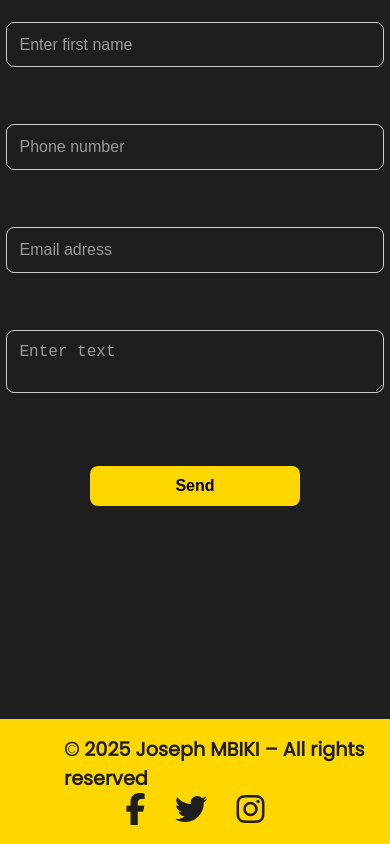
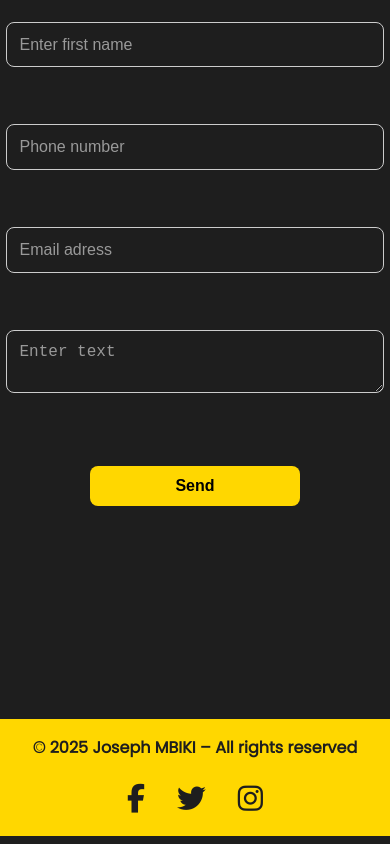
Before and after one commit to JOSEPH19-cyber/portfolio, a plain HTML site: page index.html in a window 390 px wide. Shown: the part 4027-4871 px from the top of the page. Drawn offline with Linux system fonts and the light colour scheme.

Commit message:
Mise à jour du fichier CSS

```diff
--- a/style.css
+++ b/style.css
@@ -515,63 +515,89 @@ input[type="submit"]:hover {
 
 /*___________________________________________________________________________*/
 
-/* FOOTER */
-/* Disposer mon footer*/
+/* FOOTER - Version PC par défaut */
 footer {
   width: 100%;
   min-height: 10vh;
   background-color: rgb(255, 215, 0);
   padding: 1rem 0;
-  color:  rgba(30, 30, 30, 1);
+  color: rgba(30, 30, 30, 1);
 }
-/* Disposer mon container flexbox */
-.footer-content{
-  height: 100%;
-  width: 100%;
+
+.footer-content {
+  width: 90%;
+  margin: 0 auto;
   display: flex;
   flex-direction: row;
   justify-content: space-between;
   align-items: center;
-  flex-wrap: wrap;
 }
-/* Mettre mes icônes réseaux sociaux à droite */
-.footer-right{
-  width: 20%;
+
+.footer-left {
+  font-size: 1.2rem;
+  font-weight: bold;
+  margin-left: 1rem;
+}
+
+.footer-right {
   display: flex;
-  flex-direction: row;
-  justify-content: space-around;
-  align-items: center;
+  gap: 1.5rem;
+  margin-right: 1rem;
 }
-/* agrandir la taille de mes icônes */
+
 .footer-right i {
   font-size: 2rem;
   color: rgba(30, 30, 30, 1);
+  transition: transform 0.3s ease-in-out;
 }
-/* Donner une taille au paragraphe de mon footer */
-.footer-content p {
-  font-size: 1.2rem;
-  margin-left: 1rem;
-  font-weight: bold;
+
+.footer-right a:hover i {
+  transform: scale(1.2);
 }
-/* Donner un effet de survol à mes icônes */
-.footer-right a{
-  transition: box-shadow 0.3s ease-in-out;
-}
-.footer-right a:hover{
+
+.footer-right a:hover {
   box-shadow: 0.5px 0.5px 0.5px 0.5px black;
   color: black;
 }
-/* media queris */
-@media  screen and (max-width: 600px) {
-  .footer-right{
-    width: 100%;
-    margin-left: 6rem;
-    margin-right: 6rem;
-    display: flex;
-    justify-content: space-evenly;
-}
-  .footer-content p{
-    min-height: 3vh;
-    margin-left: 4rem;
+@media screen and (max-width: 1024px) {
+  .footer-content {
+    flex-direction: column;
+    justify-content: center;
+    gap: 1rem;
+    text-align: center;
+  }
+
+  .footer-left {
+    margin-left: 0;
+  }
+
+  .footer-right {
+    margin-right: 0;
+    justify-content: center;
+    gap: 2rem;
   }
 }
+@media screen and (max-width: 768px) {
+  .footer-content {
+    flex-direction: column;
+    align-items: center;
+    text-align: center;
+    gap: 1.5rem;
+  }
+
+  .footer-left {
+    width: 100%;
+    margin: 0;
+    font-size: 1rem;
+  }
+
+  .footer-right {
+    width: 100%;
+    justify-content: center;
+    gap: 2rem;
+  }
+
+  .footer-right i {
+    font-size: 1.8rem;
+  }
+}
```
